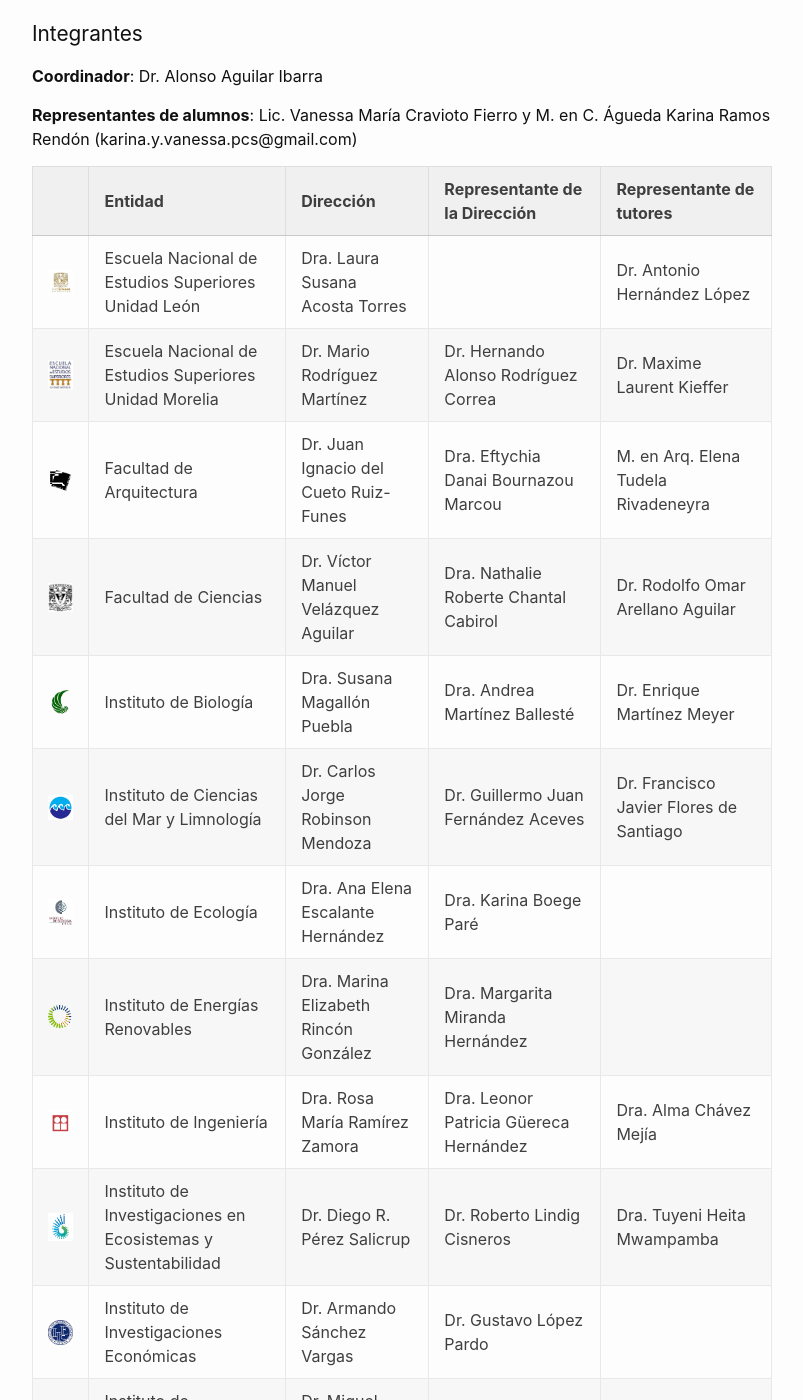
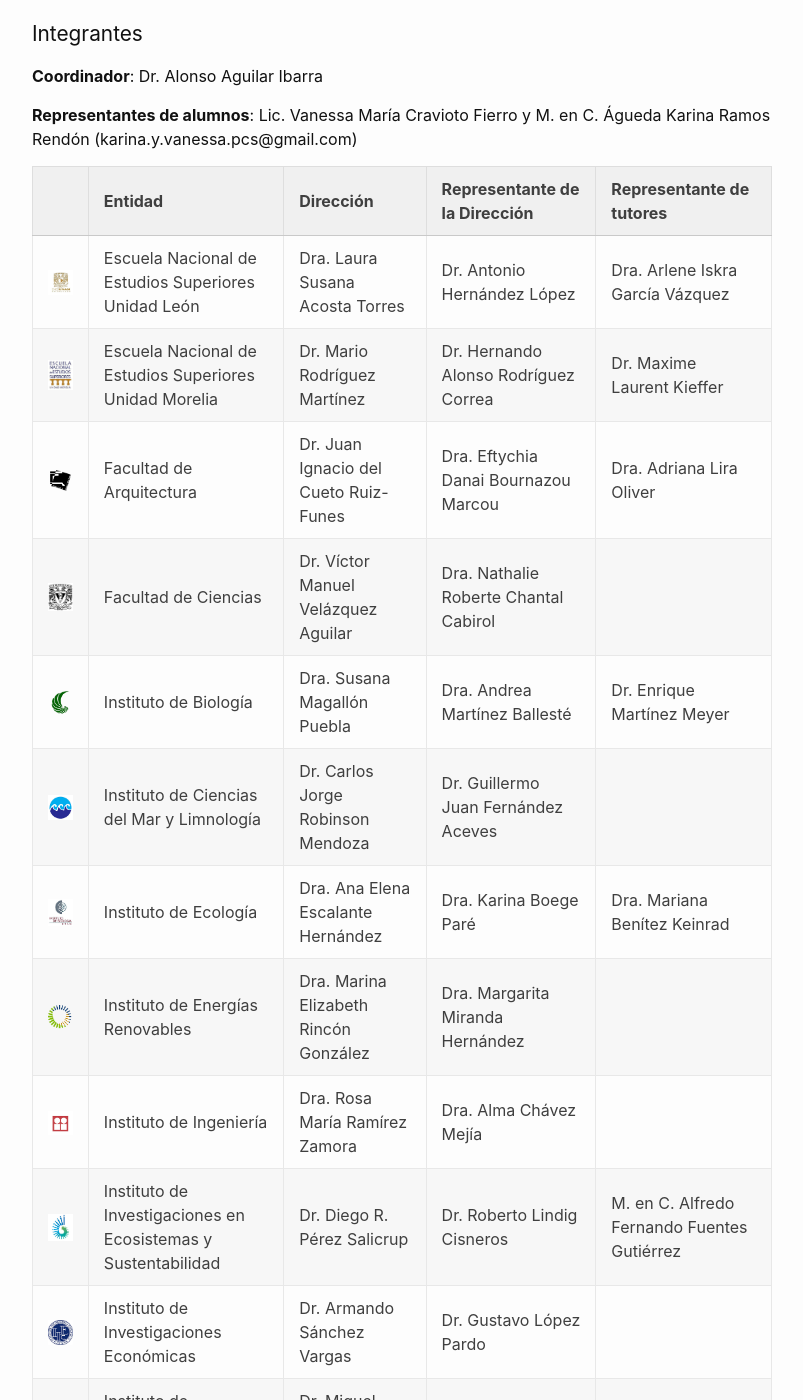
Before and after one commit to pcs-unam/pcs-unam.github.io, a Jekyll site: the page built from 05_comite.md, in a window 1280 px wide and 1400 px high, scrolled down 291 px. Shown: the whole window, without its empty margins (238-1041 px from the left). Built offline with Jekyll 4.4.1, drawn with Linux system fonts in a browser that asks for light colours; some of the changed text lies outside the part shown.

Commit message:
Actualización nuevos representantes de tutores

```diff
--- a/05_comite.md
+++ b/05_comite.md
@@ -20,16 +20,16 @@ menu: true
 |------------------------------------------------+|+-------------------------------------------------------------------------------------|--------------------------------------|---------------------------------------|-------------------------------|
 |                                                 |Entidad                                                                               |Dirección                       		| Representante de la Dirección         | Representante de tutores      |
 |------------------------------------------------+|+-------------------------------------------------------------------------------------|--------------------------------------|---------------------------------------|-------------------------------|
-|![enes leon](/assets/logos/enes-leon.png)        |Escuela Nacional de Estudios Superiores Unidad León 									 |Dra. Laura Susana Acosta Torres 		|         |Dr. Antonio Hernández López |
+|![enes leon](/assets/logos/enes-leon.png)        |Escuela Nacional de Estudios Superiores Unidad León 									 |Dra. Laura Susana Acosta Torres 		|    Dr. Antonio Hernández López     |Dra. Arlene Iskra García Vázquez |
 |![enes morelia](/assets/logos/enes-morelia.png)  |Escuela Nacional de Estudios Superiores Unidad Morelia       						 |Dr. Mario Rodríguez Martínez 		|Dr. Hernando Alonso Rodríguez Correa             |Dr. Maxime Laurent Kieffer          |
-|![arquitectura](/assets/logos/arquitectura.png)  |Facultad de Arquitectura      														 |Dr. Juan Ignacio del Cueto Ruiz-Funes		|Dra. Eftychia Danai Bournazou Marcou    |M. en Arq. Elena Tudela Rivadeneyra   |
-|![ciencias](/assets/logos/ciencias.png)		  |Facultad de Ciencias     															 |Dr. Víctor Manuel Velázquez Aguilar |Dra. Nathalie Roberte Chantal Cabirol|Dr. Rodolfo Omar Arellano Aguilar  |
+|![arquitectura](/assets/logos/arquitectura.png)  |Facultad de Arquitectura      														 |Dr. Juan Ignacio del Cueto Ruiz-Funes		|Dra. Eftychia Danai Bournazou Marcou    |Dra. Adriana Lira Oliver   |
+|![ciencias](/assets/logos/ciencias.png)		  |Facultad de Ciencias     															 |Dr. Víctor Manuel Velázquez Aguilar |Dra. Nathalie Roberte Chantal Cabirol|  |
 |![biologia](/assets/logos/ibiol.png)			  |Instituto de Biología    															 |Dra. Susana Magallón Puebla       |Dra. Andrea Martínez Ballesté          |Dr. Enrique Martínez Meyer       |
-|![icmyl](/assets/logos/icml.png)				  |Instituto de Ciencias del Mar y Limnología   										 |Dr. Carlos Jorge Robinson Mendoza          |Dr. Guillermo Juan Fernández Aceves    |Dr. Francisco Javier Flores de Santiago    |
-|![ecologia](/assets/logos/ecologia.png)		  |Instituto de Ecología    															 |Dra. Ana Elena Escalante Hernández         |Dra. Karina Boege Paré                 |                       |
+|![icmyl](/assets/logos/icml.png)				  |Instituto de Ciencias del Mar y Limnología   										 |Dr. Carlos Jorge Robinson Mendoza          |Dr. Guillermo Juan Fernández Aceves    |    |
+|![ecologia](/assets/logos/ecologia.png)		  |Instituto de Ecología    															 |Dra. Ana Elena Escalante Hernández         |Dra. Karina Boege Paré                 |  Dra. Mariana Benítez Keinrad  |
 |![renovables](/assets/logos/ier.png)			  |Instituto de Energías Renovables     												 |Dra. Marina Elizabeth Rincón González          |Dra. Margarita Miranda Hernández           |                            |
-|![ingenieria](/assets/logos/ingenieria.png)	  |Instituto de Ingeniería      														 |Dra. Rosa María Ramírez Zamora       |Dra. Leonor Patricia Güereca Hernández |Dra. Alma Chávez Mejía         |
-|![iies](/assets/logos/iies.png)				  |Instituto de Investigaciones en Ecosistemas y Sustentabilidad     					 |Dr. Diego R. Pérez Salicrup        |Dr. Roberto Lindig Cisneros                |Dra. Tuyeni Heita Mwampamba       |
+|![ingenieria](/assets/logos/ingenieria.png)	  |Instituto de Ingeniería      														 |Dra. Rosa María Ramírez Zamora       |  Dra. Alma Chávez Mejía  |         |
+|![iies](/assets/logos/iies.png)				  |Instituto de Investigaciones en Ecosistemas y Sustentabilidad     					 |Dr. Diego R. Pérez Salicrup        |Dr. Roberto Lindig Cisneros                |M. en C. Alfredo Fernando Fuentes Gutiérrez       |
 |![iie](/assets/logos/economicas.png)			  |Instituto de Investigaciones Económicas      										 |Dr. Armando Sánchez Vargas         |Dr. Gustavo López Pardo            |                                  |
-|![sociales](/assets/logos/sociales.png)		  |Instituto de Investigaciones Sociales    											 |Dr. Miguel Armando López Leyva        |Dra. Alice Poma                        |Dra. Leticia Merino Pérez      |
+|![sociales](/assets/logos/sociales.png)		  |Instituto de Investigaciones Sociales    											 |Dr. Miguel Armando López Leyva        |Dra. Alice Poma                        |Dra. Elena Lazos Chavero      |
 |-------------------------------------------------|--------------------------------------------------------------------------------------|--------------------------------------|---------------------------------------|-------------------------------|
```
